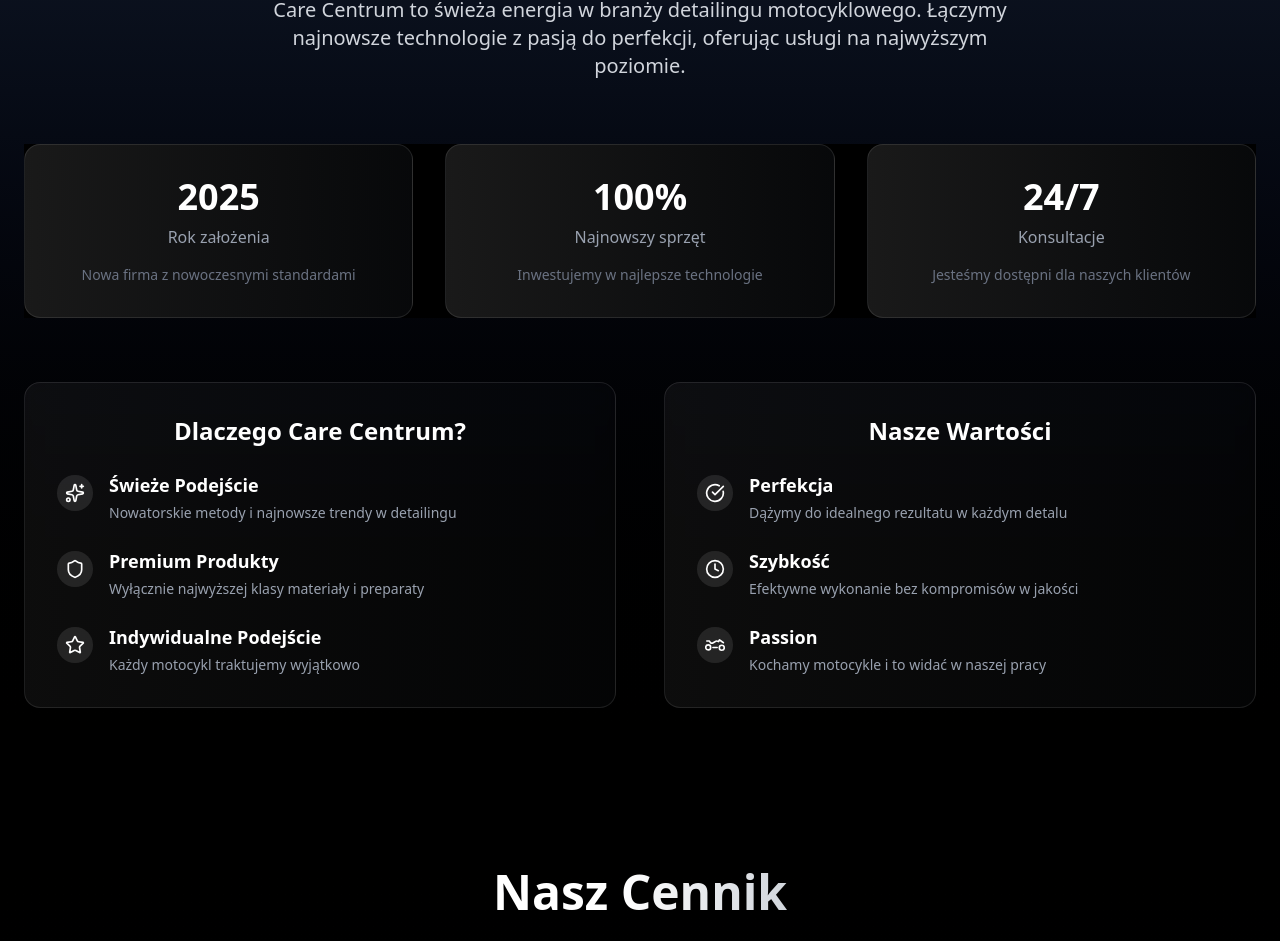
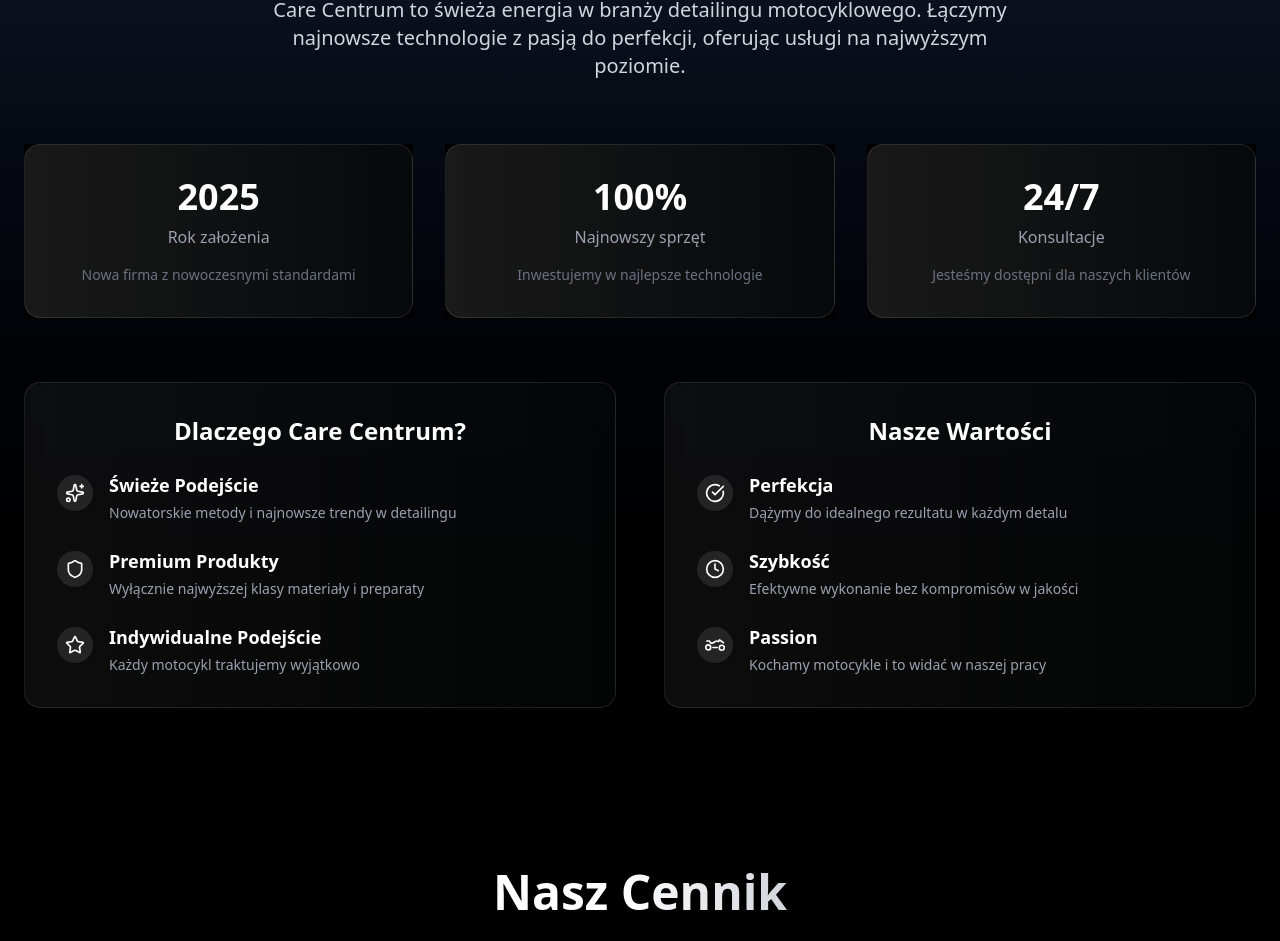
Before and after one commit to carecentrum/carecentrum.github.io, a React (Vite) app: page / in a window 1280 px wide. Shown: the part 1734-2675 px from the top of the page. Built offline with nearby package versions, Linux system fonts and the light colour scheme.

Commit message:
Refactor AboutSection component to improve background styling for grid items, enhancing visual consistency.

```diff
--- a/src/components/AboutSection.tsx
+++ b/src/components/AboutSection.tsx
@@ -23,8 +23,8 @@
           </p>
         </div>
 
-        <div className="grid grid-cols-1 lg:grid-cols-3 gap-8 mb-16 bg-black">
-          <div className="text-center group">
+        <div className="grid grid-cols-1 lg:grid-cols-3 gap-8 mb-16 ">
+          <div className="text-center group bg-black">
             <div className="bg-gradient-to-r from-white/10 to-gray-600/10 rounded-2xl p-8 backdrop-blur-sm border border-white/10 hover:border-white/20 transition-all">
               <div className="text-4xl font-bold text-white mb-2">2025</div>
               <div className="text-gray-400 mb-4">Rok założenia</div>
@@ -33,7 +33,7 @@
               </p>
             </div>
           </div>
-          <div className="text-center group">
+          <div className="text-center group bg-black">
             <div className="bg-gradient-to-r from-white/10 to-gray-600/10 rounded-2xl p-8 backdrop-blur-sm border border-white/10 hover:border-white/20 transition-all">
               <div className="text-4xl font-bold text-white mb-2">100%</div>
               <div className="text-gray-400 mb-4">Najnowszy sprzęt</div>
@@ -42,7 +42,7 @@
               </p>
             </div>
           </div>
-          <div className="text-center group">
+          <div className="text-center group bg-black">
             <div className="bg-gradient-to-r from-white/10 to-gray-600/10 rounded-2xl p-8 backdrop-blur-sm border border-white/10 hover:border-white/20 transition-all">
               <div className="text-4xl font-bold text-white mb-2">24/7</div>
               <div className="text-gray-400 mb-4">Konsultacje</div>
```
